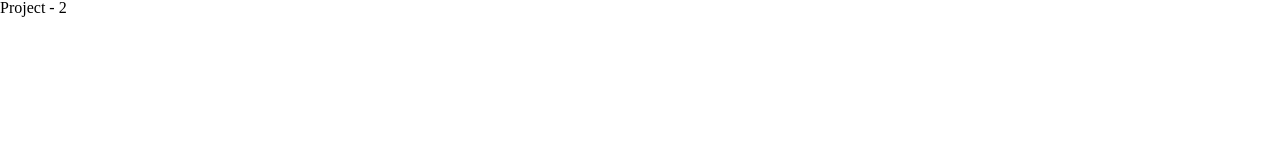
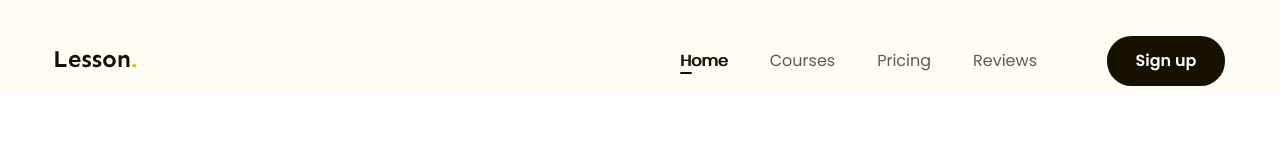
Before and after one commit to hungnguyen22140068/project-2-htmlcss, a plain HTML site: page index.html in a window 1280 px wide. Shown: the top 160 px of the page. Drawn offline with Linux system fonts and the light colour scheme.

Commit message:
làm phần header

```diff
--- a/assets/css/styles.css
+++ b/assets/css/styles.css
@@ -8,4 +8,83 @@ html {
 
 body {
   font-size: 1.6rem;
+  font-family: "Poppins", sans-serif;
 }
+
+/* Common */
+a {
+  text-decoration: none;
+}
+
+.main-content {
+  width: 1170px;
+  max-width: calc(100% - 48px);
+  margin-left: auto;
+  margin-right: auto;
+}
+
+.btn {
+  display: inline-block;
+  min-width: 118px;
+  padding: 0 16px;
+  line-height: 50px;
+  font-weight: 600;
+  font-size: 1.6rem;
+  text-align: center;
+  color: #ffffff;
+  background: #171100;
+  border-radius: 24.5px;
+}
+
+/*============= Header ==============*/
+.header {
+  background-color: #fffcf4;
+}
+
+.header.fixed {
+  position: sticky;
+  top: -28px;
+}
+
+.header .body {
+  display: flex;
+  align-items: center;
+  padding: 36px 0 8px;
+}
+
+.nav {
+  margin-left: auto;
+}
+
+.nav ul {
+  display: flex;
+}
+
+.nav ul a {
+  position: relative;
+  color: #5f5b53;
+  font-size: 1.6rem;
+  padding: 8px 21px;
+}
+
+.nav a:hover,
+.nav li.active a {
+  text-shadow: 1px 0 0 currentColor;
+  color: #171100;
+}
+
+.nav li.active a::after {
+  position: absolute;
+  left: 21px;
+  bottom: 6px;
+  display: block;
+  content: "";
+  width: 12px;
+  height: 2px;
+  background: #171100;
+  border-radius: 1px;
+}
+
+.header .action {
+  margin-left: 49px;
+}
--- a/index.html
+++ b/index.html
@@ -4,10 +4,47 @@
     <meta charset="UTF-8" />
     <meta name="viewport" content="width=device-width, initial-scale=1.0" />
     <title>Project - 2 HTML CSS</title>
+    <!-- Reset css -->
     <link rel="stylesheet" href="./assets/css/reset.css" />
+
+    <!-- Embed fonts -->
+    <link rel="preconnect" href="https://fonts.googleapis.com" />
+    <link rel="preconnect" href="https://fonts.gstatic.com" crossorigin />
+    <link
+      href="https://fonts.googleapis.com/css2?family=Poppins:ital,wght@0,400;0,600;0,700;0,800;1,400&family=Sen:wght@700&display=swap"
+      rel="stylesheet"
+    />
+
+    <!-- Styles css -->
     <link rel="stylesheet" href="./assets/css/styles.css" />
   </head>
   <body>
-    <h1>Project - 2</h1>
+    <main style="height: 5000px">
+      <header class="header fixed">
+        <div class="main-content">
+          <div class="body">
+            <!-- Logo -->
+            <a href="#!">
+              <img src="./assets/image/logo.svg" alt="Lesson." class="logo" />
+            </a>
+
+            <!-- Nav -->
+            <nav class="nav">
+              <ul>
+                <li class="active"><a href="#!">Home</a></li>
+                <li><a href="#!">Courses</a></li>
+                <li><a href="#!">Pricing</a></li>
+                <li><a href="#!">Reviews</a></li>
+              </ul>
+            </nav>
+
+            <!-- Action -->
+            <div class="action">
+              <a href="" class="btn sign-up-btn">Sign up</a>
+            </div>
+          </div>
+        </div>
+      </header>
+    </main>
   </body>
 </html>
```
Also changed, not shown: assets/image/logo.svg (added).
